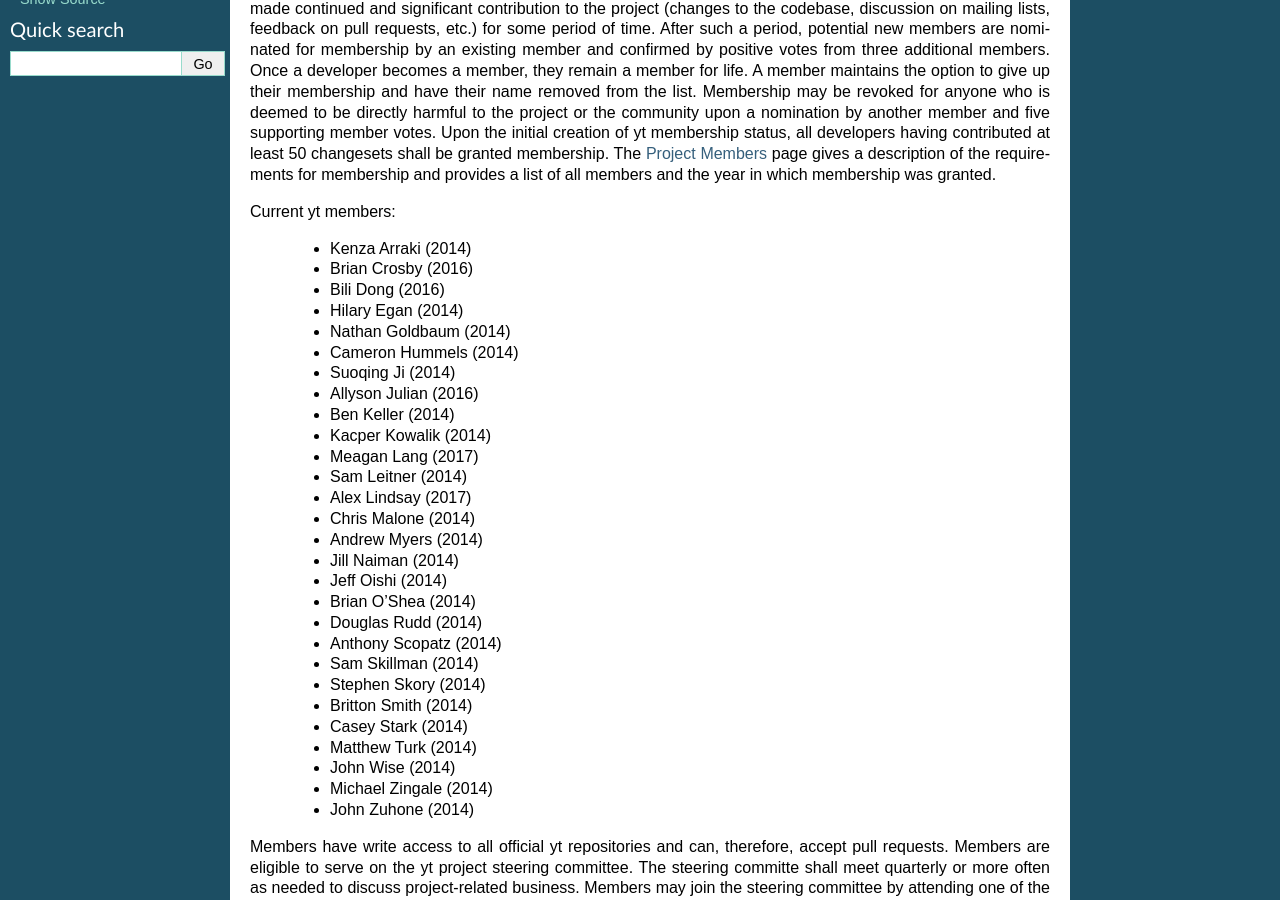
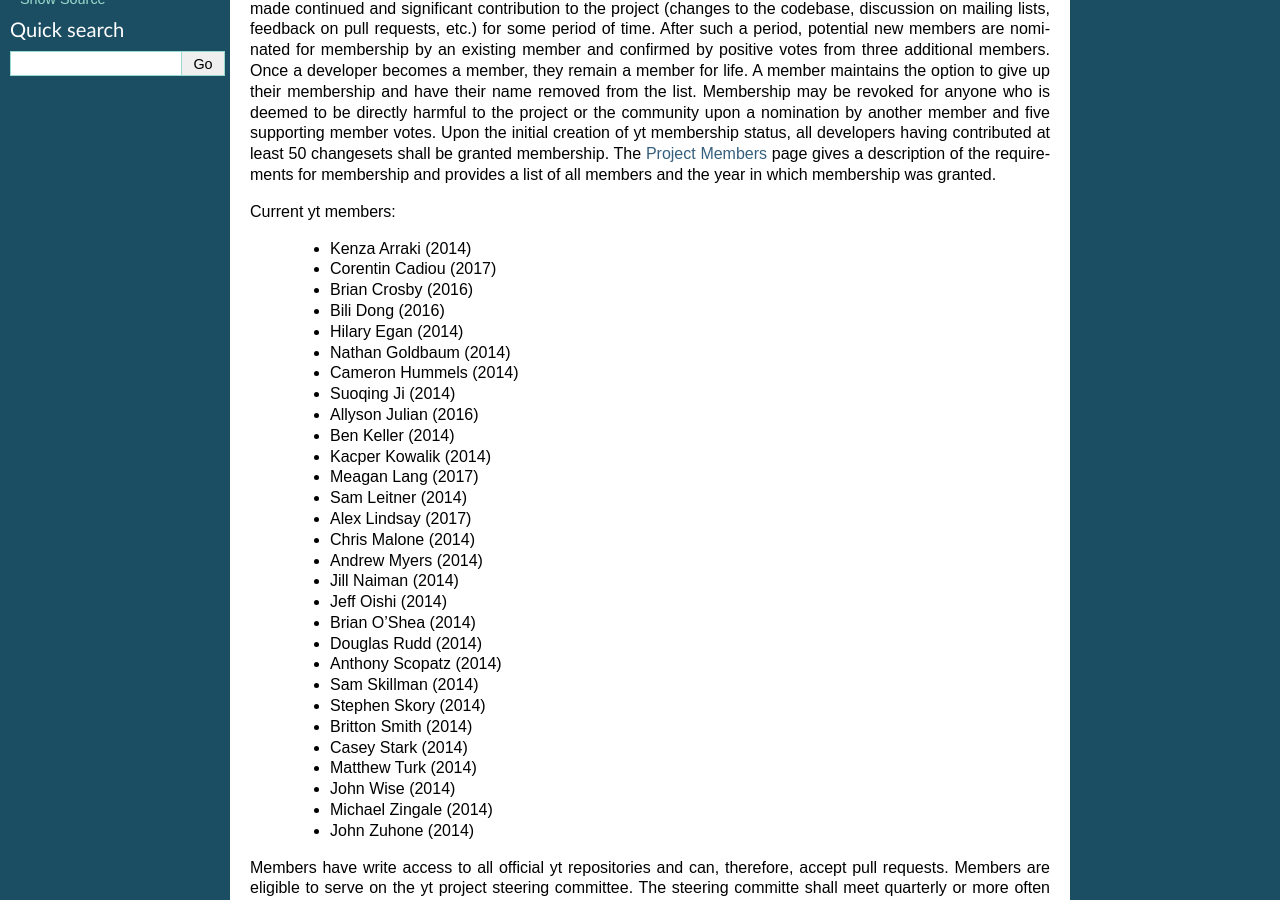
Before and after one commit to yt-project/ytep, a Sphinx documentation site: the page built from source/YTEPs/YTEP-1776.rst, in a window 1280 px wide and 900 px high, scrolled down 585 px. Built offline with Sphinx 7.4.7, drawn with Linux system fonts in a browser that asks for light colours; formulas are drawn with MathJax 3.

Commit message:
add corentin to members

```diff
--- a/source/YTEPs/YTEP-1776.rst
+++ b/source/YTEPs/YTEP-1776.rst
@@ -50,6 +50,7 @@ which membership was granted.
 Current yt members:
 
   * Kenza Arraki (2014)
+  * Corentin Cadiou (2017)
   * Brian Crosby (2016)
   * Bili Dong (2016)
   * Hilary Egan (2014)
```
